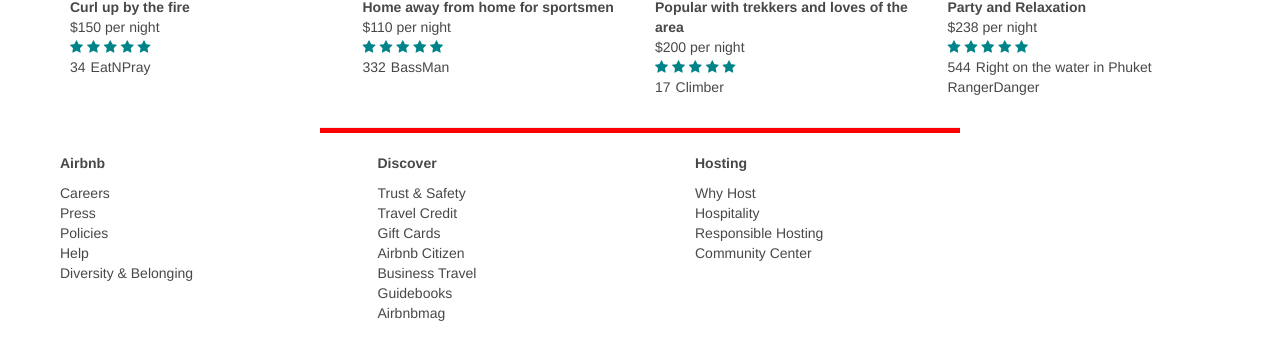
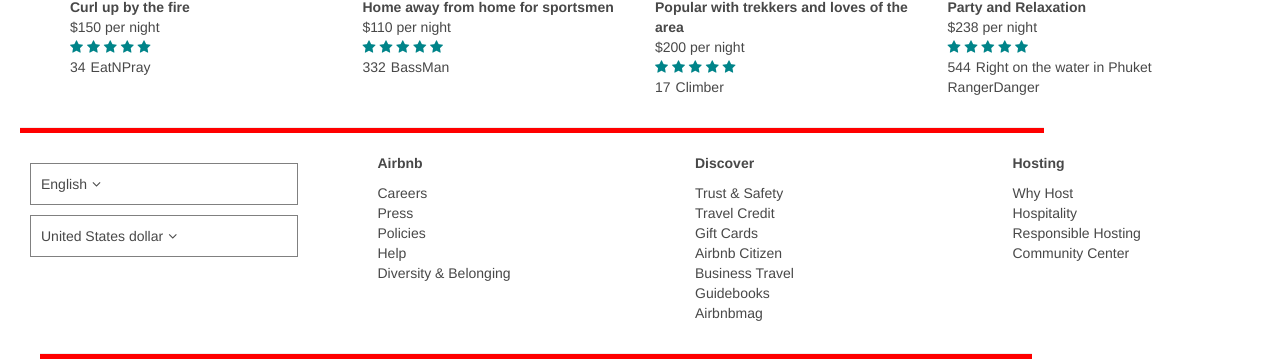
Before and after one commit to erikyoung/airbnb-clone, a plain HTML site: page index.html in a window 1280 px wide. Shown: the part 813-1172 px from the top of the page. Before the commit the page ends 1146 px from the top, so only its background shows below. Drawn offline with nearby package versions, Linux system fonts and the light colour scheme.

Commit message:
added footer elements

```diff
--- a/css/styles.css
+++ b/css/styles.css
@@ -248,7 +248,9 @@
   background-color: #f00;
   height: 5px;
   align: center;
-  width: 50%;
+  width: 80%;
+  margin-left: 20px;
+  margin-right: 20px;
 }
 
 .footer {
@@ -259,3 +261,25 @@
 .airbnb, .discover, .hosting {
   display:inline-block;
 }
+
+
+
+#language {
+border: 1px solid grey;
+  padding: 10px;
+  margin: 10px;
+}
+
+#language > .fa-angle-down {
+  margin-left: 5px;
+}
+
+#currency > .fa-angle-down {
+  margin-left: 5px;
+}
+
+#currency {
+  border: 1px solid grey;
+  padding: 10px;
+  margin: 10px;
+}
--- a/index.html
+++ b/index.html
@@ -205,6 +205,12 @@
   <div class="footer">
       <div class="row">
         <div class="col-xs-3">
+          <div class="language-and-currency-picker">
+            <p id="language">English<span class="fa fa-angle-down" aria-hidden="true"></span></p>
+            <p id="currency">United States dollar<span class="fa fa-angle-down" aria-hidden="true" ></span></p>
+          </div><!--language-and-currency-->
+          </div><!--col-xs-3-->
+        <div class="col-xs-3">
           <ul class="airbnb">
             <li style="font-weight: bold;margin-bottom: 10px;">Airbnb</li>
             <li>Careers</li>
@@ -236,7 +242,10 @@
           </ul><!--hosting-->
         </div><!--col-4-->
       </div><!--row-->
+      <hr class="pre-footer">
   </div><!--footer-->
+
+
 </div><!--container -->
 
 
```
